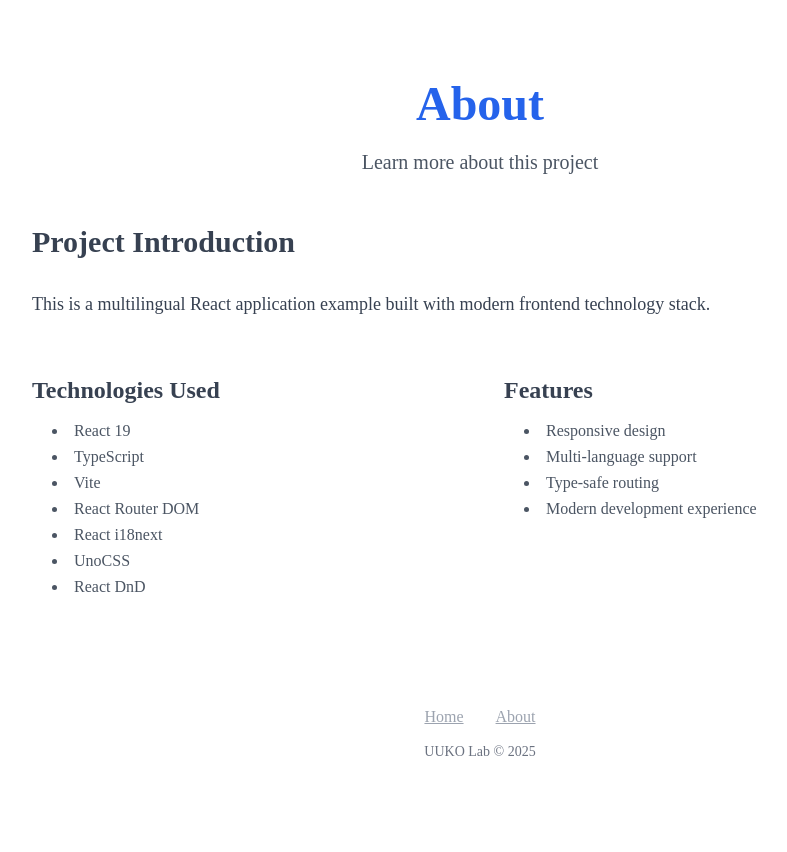
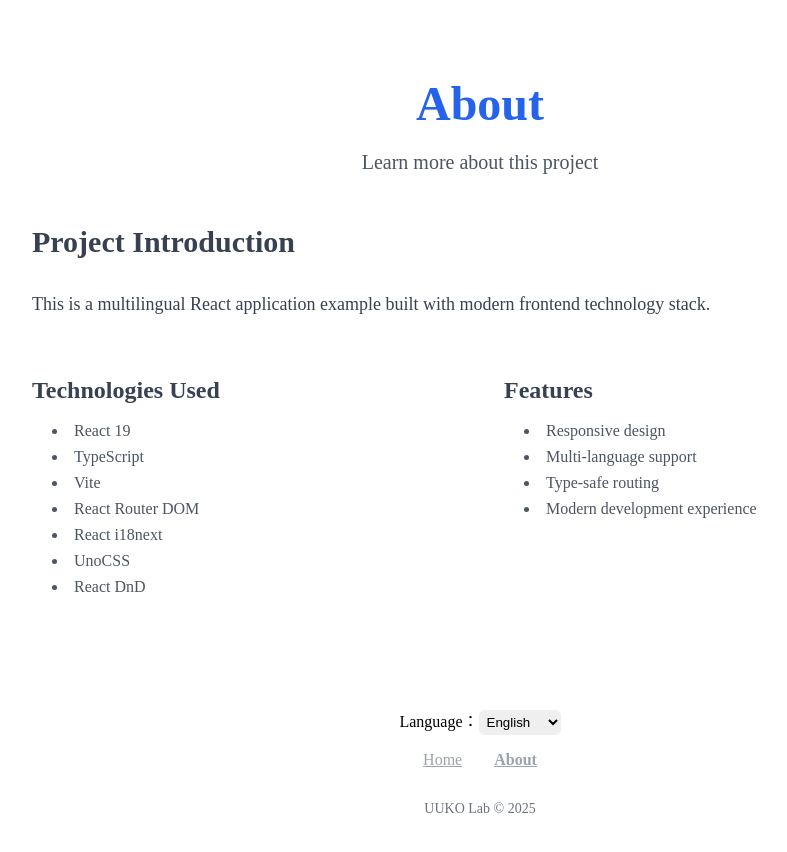
Before and after one commit to iuuko/umineko-epitaph, a React (Vite) app: page /about in a window 1280 px wide. Shown: the top 852 px of the page, without its empty margins (160-947 px from the left). Before the commit the page ends 824 px from the top, so only its background shows below. Built offline with nearby package versions, Linux system fonts and the light colour scheme.

Commit message:
feat: add initial pages and components with i18n support and navigation

```diff
--- a/src/components/LanguageSwitcher.tsx
+++ b/src/components/LanguageSwitcher.tsx
@@ -23,7 +23,7 @@ const LanguageSwitcher: React.FC<LanguageSwitcherProps> = ({
       <select
         value={i18n.language}
         onChange={(e) => handleLanguageChange(e.target.value)}
-        className="rounded-md bg-gray-700 border-gray-600 text-gray-400"
+        className="p-1 rounded-md border-none outline-none"
       >
         {supportedLanguages.map((language) => (
           <option key={language.code} value={language.code}>
--- a/src/components/Navigation.tsx
+++ b/src/components/Navigation.tsx
@@ -15,16 +15,20 @@ const Navigation: React.FC<NavigationProps> = ({ className = "" }) => {
 
   return (
     <nav className={`navigation ${className}`}>
-      <div className="flex items-center justify-center">
-        <div className="mr-4">
-          <Link to="/" className={`nav-link ${isActive("/") ? "active" : ""}`} text="gray-400">
+      <div className="flex items-center justify-center gap-8">
+        <div>
+          <Link
+            to="/"
+            className={`nav-link ${isActive("/") ? "font-bold" : ""}`}
+            text="gray-400">
             {t("navigation.home")}
           </Link>
         </div>
-        <div className="border-l border-gray-300 pl-4">
+        <div>
           <Link
             to="/about"
-            className={`nav-link ${isActive("/about") ? "active" : ""}`} text="gray-400">
+            className={`nav-link ${isActive("/about") ? "font-bold" : ""}`}
+            text="gray-400">
             {t("navigation.about")}
           </Link>
         </div>
--- a/src/pages/About.tsx
+++ b/src/pages/About.tsx
@@ -1,5 +1,6 @@
 import { useTranslation } from "react-i18next";
 import Navigation from "@/components/Navigation";
+import LanguageSwitcher from "@/components/LanguageSwitcher";
 
 const About: React.FC = () => {
   const { t } = useTranslation();
@@ -56,9 +57,10 @@ const About: React.FC = () => {
           </section>
         </main>
 
-        <footer className="mt-16 pt-8 border-t border-gray-300 text-center">
+        <footer className="mt-16 pt-8 text-center flex flex-col gap-4">
+          <LanguageSwitcher />
           <Navigation />
-          <p className="mt-4 text-sm text-gray-500">
+          <p className="text-sm text-gray-500">
             UUKO Lab &copy; {new Date().getFullYear()}
           </p>
         </footer>
--- a/src/pages/Home.tsx
+++ b/src/pages/Home.tsx
@@ -1,5 +1,4 @@
 import { useTranslation } from "react-i18next";
-import LanguageSwitcher from "@/components/LanguageSwitcher";
 import Navigation from "@/components/Navigation";
 
 const Home: React.FC = () => {
@@ -33,7 +32,6 @@ const Home: React.FC = () => {
         </div>
         <div className="mt-12 flex flex-col gap-1"
           text="gray-400 center">
-          <LanguageSwitcher />
           <Navigation />
         </div>
       </main>
```
